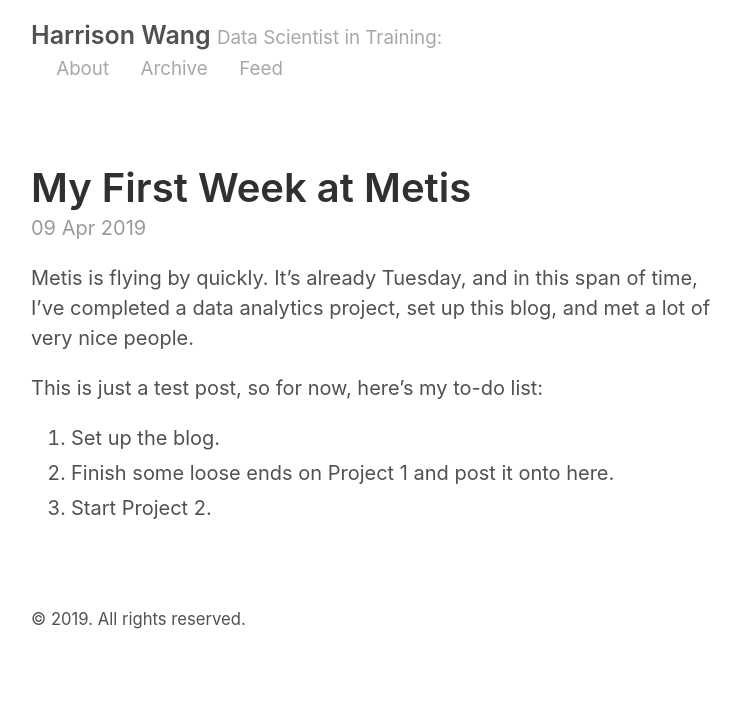
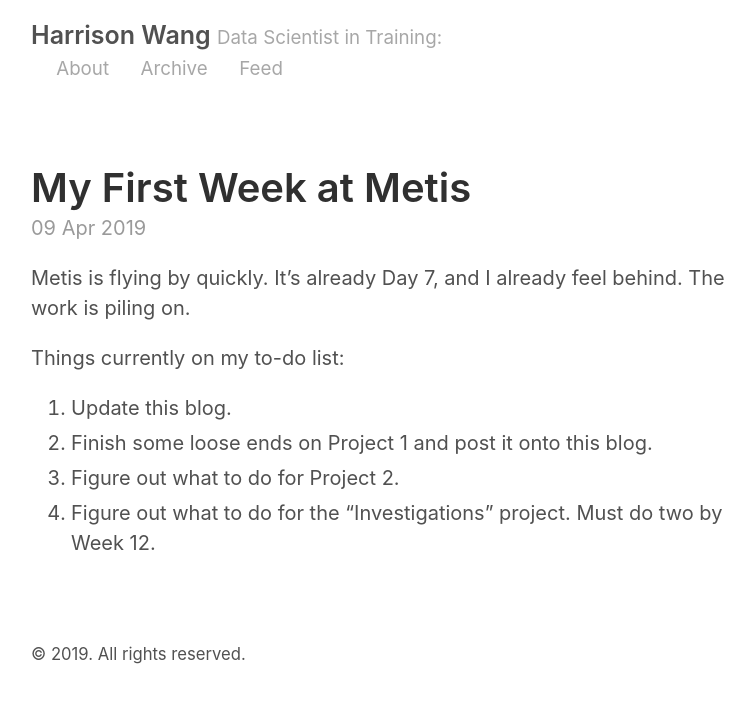
Before and after one commit to harrisonized/harrisonized.github.io, a Jekyll site: the page built from _posts/2019-04-09-Test-Post.md, in a window 1280 px wide. Shown: the top 703 px of the page, without its empty margins (259-1014 px from the left). Built offline with Jekyll 4.4.1, drawn with Linux system fonts in a browser that asks for light colours.

Commit message:
updating first post

```diff
--- a/_posts/2019-04-09-Test-Post.md
+++ b/_posts/2019-04-09-Test-Post.md
@@ -3,10 +3,11 @@
 title: My First Week at Metis
 ---
 
-Metis is flying by quickly. It's already Tuesday, and in this span of time, I've completed a data analytics project, set up this blog, and met a lot of very nice people.
+Metis is flying by quickly. It's already Day 7, and I already feel behind. The work is piling on.
 
-This is just a test post, so for now, here's my to-do list:
+Things currently on my to-do list:
 
-1. Set up the blog.
-2. Finish some loose ends on Project 1 and post it onto here.
-3. Start Project 2.
+1. Update this blog.
+2. Finish some loose ends on Project 1 and post it onto this blog.
+3. Figure out what to do for Project 2.
+4. Figure out what to do for the "Investigations" project. Must do two by Week 12.
```
Also changed, not shown: about.md (+0 -2 lines).
